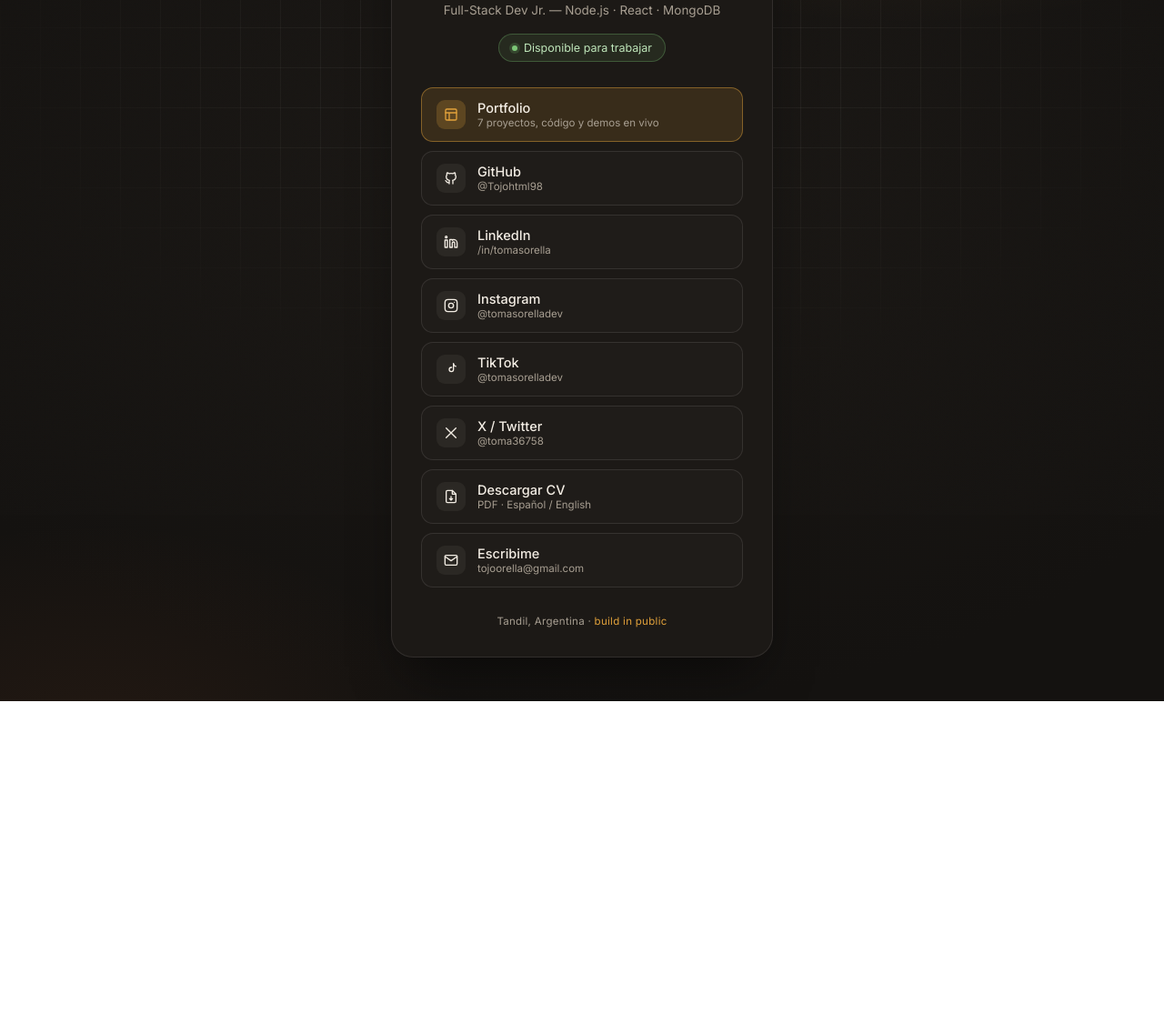
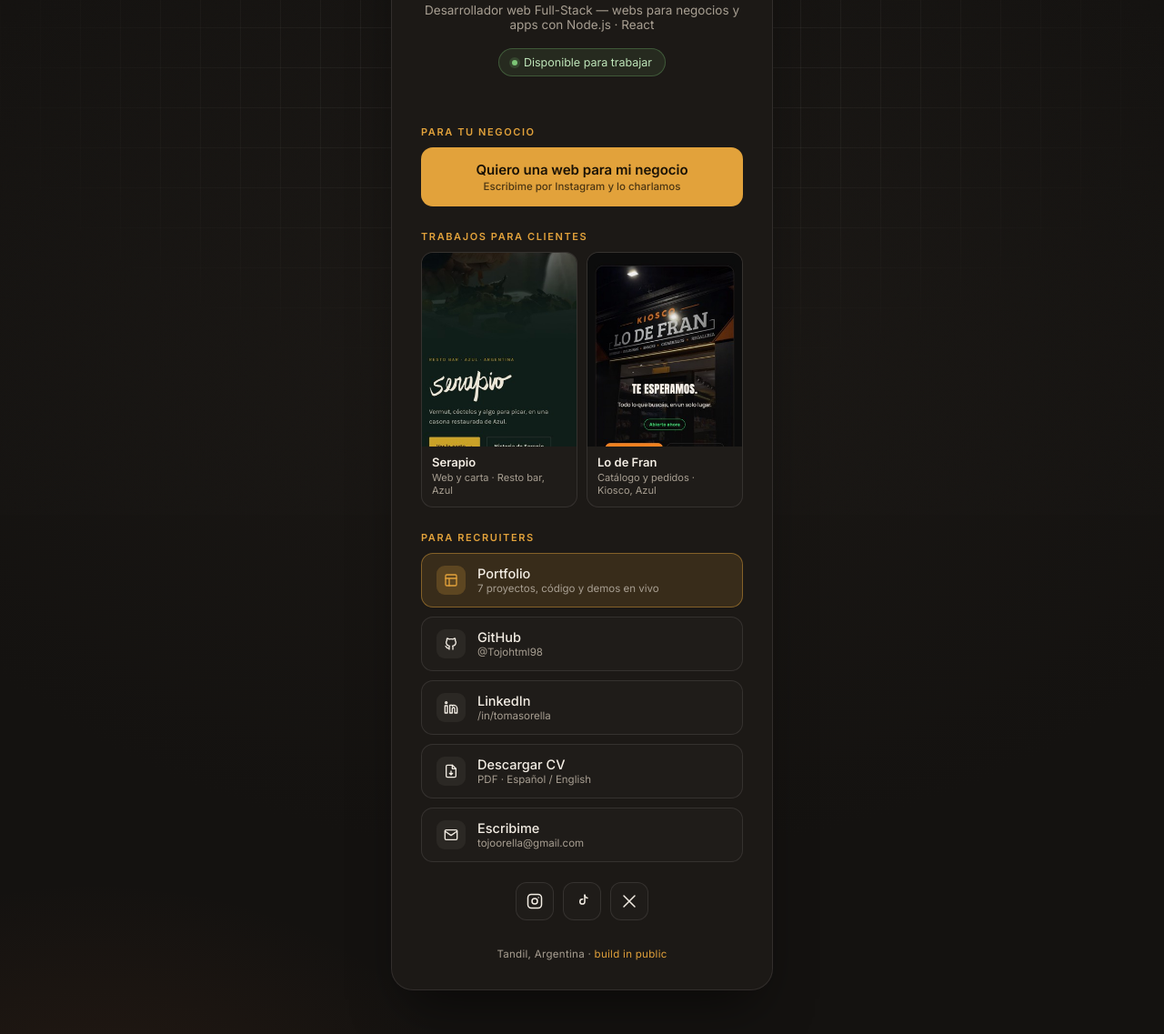
Before and after one commit to Tojohtml98/linktree, a plain HTML site: page index.html in a window 1280 px wide. Shown: the part 234-1371 px from the top of the page at 91% size. Before the commit the page ends 1005 px from the top, so only its background shows below. Drawn offline with Linux system fonts and the light colour scheme.

Commit message:
linktree: clientes reales, CTA para negocios, redes en íconos y fix de scroll
Co-Authored-By: Claude Opus 5.5 <noreply@anthropic.com>

```diff
--- a/index.html
+++ b/index.html
@@ -32,8 +32,8 @@
     display:flex;
     align-items:center;
     justify-content:center;
-    padding:48px 20px;
-    overflow:hidden;
+    padding:48px 16px;
+    overflow-x:hidden; /* antes overflow:hidden: con la tarjeta más alta que la pantalla no se podía scrollear */
     background:
       radial-gradient(900px 520px at 78% -6%, rgba(226,162,59,.13), transparent 62%),
       radial-gradient(700px 460px at 8% 108%, rgba(168,84,38,.11), transparent 60%),
@@ -157,6 +157,62 @@
   .link.primary .ic svg{ stroke:var(--amber); }
   .link .sub{ display:block; font-size:11.5px; color:var(--ink-dim); font-weight:400; margin-top:1px; }
 
+  /* ---- secciones (13/11/2026) ---- */
+  .sec{
+    margin:26px 0 10px;
+    text-align:left;
+    font-size:11px;
+    font-weight:600;
+    letter-spacing:1.6px;
+    text-transform:uppercase;
+    color:var(--amber);
+  }
+  .sec:first-of-type{ margin-top:0; }
+
+  .cta{
+    display:block;
+    padding:15px 16px;
+    border-radius:13px;
+    background:var(--amber);
+    color:#1a1206;
+    text-decoration:none;
+    font-weight:600;
+    font-size:15px;
+    text-align:center;
+    transition:transform .18s ease, filter .18s ease;
+  }
+  .cta:hover{ transform:translateY(-1px); filter:brightness(1.06); }
+  .cta small{ display:block; font-weight:500; font-size:11.5px; opacity:.75; margin-top:2px; }
+
+  .clientes{ display:grid; grid-template-columns:1fr 1fr; gap:10px; }
+  .cliente{
+    display:block;
+    border-radius:13px;
+    overflow:hidden;
+    border:1px solid var(--line);
+    background:rgba(255,255,255,.015);
+    color:var(--ink);
+    text-decoration:none;
+    text-align:left;
+    transition:border-color .18s ease, transform .18s ease;
+  }
+  .cliente:hover{ border-color:rgba(226,162,59,.5); transform:translateY(-2px); }
+  .cliente img{ display:block; width:100%; height:auto; aspect-ratio:4/5; object-fit:cover; object-position:top; }
+  .cliente span{ display:block; padding:9px 11px 11px; font-size:13px; font-weight:600; }
+  .cliente span small{ display:block; font-size:11px; font-weight:400; color:var(--ink-dim); margin-top:2px; }
+
+  .redes{ display:flex; justify-content:center; gap:10px; margin-top:22px; }
+  .redes a{
+    width:42px; height:42px;
+    border-radius:12px;
+    border:1px solid var(--line);
+    display:flex; align-items:center; justify-content:center;
+    background:rgba(255,255,255,.015);
+    transition:border-color .18s ease, background .18s ease;
+  }
+  .redes a:hover{ border-color:rgba(226,162,59,.5); background:var(--amber-soft); }
+  .redes svg{ width:18px; height:18px; stroke:var(--ink); }
+
   footer{
     margin-top:30px;
     font-size:11.5px;
@@ -171,10 +227,29 @@
   <div class="card">
     <img class="avatar" src="/avatar.jpg" alt="Tomás Orella">
     <h1>Tomás <em>Orella</em></h1>
-    <p class="role">Full-Stack Dev Jr. — Node.js · React · MongoDB</p>
+    <p class="role">Desarrollador web Full-Stack — webs para negocios y apps con Node.js · React</p>
 
     <div class="badge"><span class="dot"></span> Disponible para trabajar</div>
 
+    <p class="sec">Para tu negocio</p>
+    <a class="cta" href="https://ig.me/m/tomasorelladev" target="_blank" rel="noopener">
+      Quiero una web para mi negocio
+      <small>Escribime por Instagram y lo charlamos</small>
+    </a>
+
+    <p class="sec">Trabajos para clientes</p>
+    <div class="clientes">
+      <a class="cliente" href="https://bar-azul.vercel.app" target="_blank" rel="noopener">
+        <img style="object-position:center 80%" src="/cliente-serapio.jpg" alt="Web de Serapio, resto bar en Azul" loading="lazy" width="320" height="400">
+        <span>Serapio<small>Web y carta · Resto bar, Azul</small></span>
+      </a>
+      <a class="cliente" href="https://lodefran-kiosco.vercel.app" target="_blank" rel="noopener">
+        <img src="/cliente-lodefran.jpg" alt="Catálogo online del kiosco Lo de Fran" loading="lazy" width="320" height="400">
+        <span>Lo de Fran<small>Catálogo y pedidos · Kiosco, Azul</small></span>
+      </a>
+    </div>
+
+    <p class="sec">Para recruiters</p>
     <div class="links">
       <a class="link primary" href="https://portfolio-pied-one-4hquhnqev3.vercel.app" target="_blank" rel="noopener">
         <span class="ic"><svg viewBox="0 0 24 24" fill="none" stroke-width="2" stroke-linecap="round" stroke-linejoin="round"><rect x="3" y="3" width="18" height="18" rx="2"/><path d="M3 9h18M9 21V9"/></svg></span>
@@ -188,18 +263,6 @@
         <span class="ic"><svg viewBox="0 0 24 24" fill="none" stroke-width="2" stroke-linecap="round" stroke-linejoin="round"><path d="M16 8a6 6 0 0 1 6 6v7h-4v-7a2 2 0 0 0-4 0v7h-4V8h4v1.5A5.98 5.98 0 0 1 16 8Z"/><rect x="2" y="9" width="4" height="12"/><circle cx="4" cy="4" r="1.5"/></svg></span>
         <span>LinkedIn<span class="sub">/in/tomasorella</span></span>
       </a>
-      <a class="link" href="https://www.instagram.com/tomasorelladev" target="_blank" rel="noopener">
-        <span class="ic"><svg viewBox="0 0 24 24" fill="none" stroke-width="2" stroke-linecap="round" stroke-linejoin="round"><rect x="2" y="2" width="20" height="20" rx="5"/><circle cx="12" cy="12" r="4"/><circle cx="17.5" cy="6.5" r="1" fill="var(--ink)" stroke="none"/></svg></span>
-        <span>Instagram<span class="sub">@tomasorelladev</span></span>
-      </a>
-      <a class="link" href="https://www.tiktok.com/@tomasorelladev" target="_blank" rel="noopener">
-        <span class="ic"><svg viewBox="0 0 24 24" fill="none" stroke-width="2" stroke-linecap="round" stroke-linejoin="round"><path d="M16 3v9.5a3.5 3.5 0 1 1-3.5-3.5H13"/><path d="M16 3c.3 2.3 1.9 4 4 4.2"/></svg></span>
-        <span>TikTok<span class="sub">@tomasorelladev</span></span>
-      </a>
-      <a class="link" href="https://x.com/toma36758" target="_blank" rel="noopener">
-        <span class="ic"><svg viewBox="0 0 24 24" fill="none" stroke-width="2" stroke-linecap="round" stroke-linejoin="round"><path d="m4 4 16 16M20 4 4 20"/></svg></span>
-        <span>X / Twitter<span class="sub">@toma36758</span></span>
-      </a>
       <a class="link" href="/Tomas-Orella-CV.pdf" target="_blank" rel="noopener">
         <span class="ic"><svg viewBox="0 0 24 24" fill="none" stroke-width="2" stroke-linecap="round" stroke-linejoin="round"><path d="M14 2H6a2 2 0 0 0-2 2v16a2 2 0 0 0 2 2h12a2 2 0 0 0 2-2V8Z"/><path d="M14 2v6h6M12 18v-6M9.5 15.5 12 18l2.5-2.5"/></svg></span>
         <span>Descargar CV<span class="sub">PDF · Español / English</span></span>
@@ -210,6 +273,12 @@
       </a>
     </div>
 
+    <div class="redes">
+      <a href="https://www.instagram.com/tomasorelladev" target="_blank" rel="noopener" aria-label="Instagram @tomasorelladev"><svg viewBox="0 0 24 24" fill="none" stroke-width="2" stroke-linecap="round" stroke-linejoin="round"><rect x="2" y="2" width="20" height="20" rx="5"/><circle cx="12" cy="12" r="4"/><circle cx="17.5" cy="6.5" r="1" fill="var(--ink)" stroke="none"/></svg></a>
+      <a href="https://www.tiktok.com/@tomasorelladev" target="_blank" rel="noopener" aria-label="TikTok @tomasorelladev"><svg viewBox="0 0 24 24" fill="none" stroke-width="2" stroke-linecap="round" stroke-linejoin="round"><path d="M16 3v9.5a3.5 3.5 0 1 1-3.5-3.5H13"/><path d="M16 3c.3 2.3 1.9 4 4 4.2"/></svg></a>
+      <a href="https://x.com/toma36758" target="_blank" rel="noopener" aria-label="X @toma36758"><svg viewBox="0 0 24 24" fill="none" stroke-width="2" stroke-linecap="round" stroke-linejoin="round"><path d="m4 4 16 16M20 4 4 20"/></svg></a>
+    </div>
+
     <footer>Tandil, Argentina · <span>build in public</span></footer>
   </div>
 
```
Also changed, not shown: cliente-lodefran.jpg (added), cliente-serapio.jpg (added).
